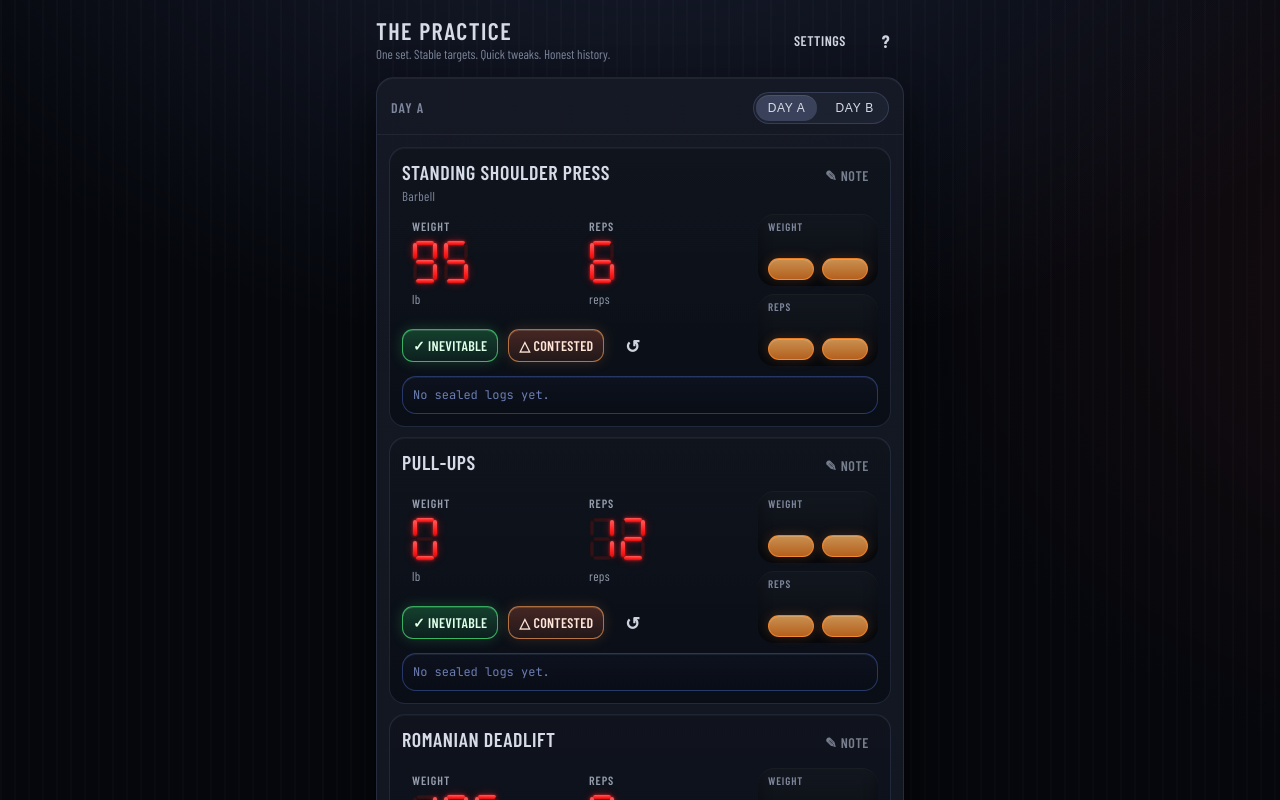
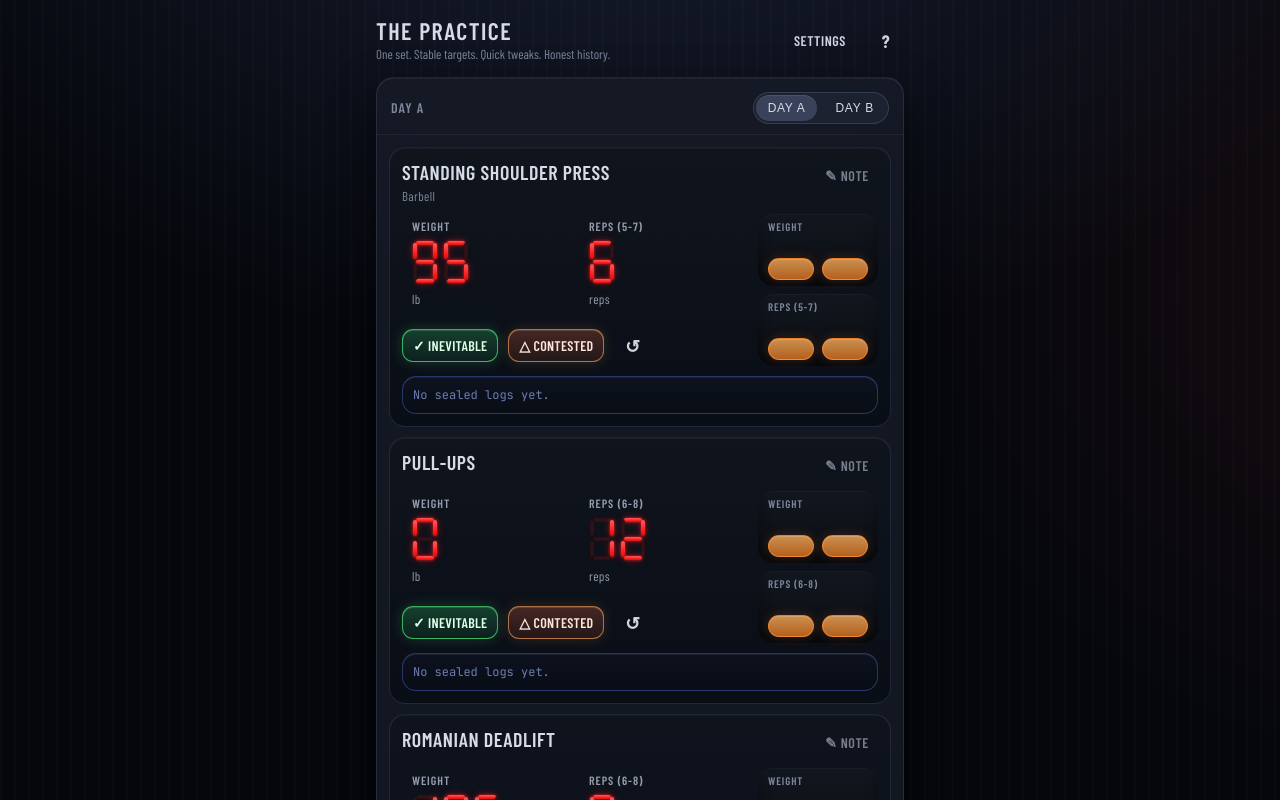
Before and after one commit to comeauchristian-ux/the-practice, a React (Vite) app: page / in a window 1280 px wide. Shown: the top 800 px of the page. Built offline with nearby package versions, Linux system fonts and the light colour scheme.

Commit message:
added rep ranges

```diff
--- a/src/App.jsx
+++ b/src/App.jsx
@@ -200,6 +200,32 @@ const SEGMENT_MAP = {
   '9': ['a','b','c','d','f','g'],
 }
 
+const REP_RANGE_BY_ID = {
+  ohp: '5-7',
+  squat: '5-7',
+  pullups: '6-8',
+  chinups: '6-8',
+  inclinedb: '6-8',
+  rdl: '6-8',
+  tbar: '8-10',
+  dips: '6-10',
+  legcurl: '10-15',
+  legext: '10-15',
+  pecdeck: '10-15',
+  revpec: '10-15',
+  calves: '8-12',
+  skull: '8-12',
+  preacher: '8-12',
+  latraise: '12-20',
+  backext: '8-15',
+  legraises: '8-15',
+}
+
+function getRepLabel(exercise){
+  const range = REP_RANGE_BY_ID[exercise?.id]
+  return range ? `Reps (${range})` : 'Reps'
+}
+
 function formatSegmentNumber(value){
   if(typeof value !== 'number' || Number.isNaN(value)) return '0'
   const rounded = Math.round(value * 10) / 10
@@ -260,7 +286,7 @@ function formatTarget(ex, entry, plan){
     primary: `${w} lb`,
     secondary: `${r} reps`,
     left: { label: 'Weight', value: w, unit: 'lb' },
-    right: { label: 'Reps', value: r, unit: 'reps' },
+    right: { label: getRepLabel(ex), value: r, unit: 'reps' },
   }
 }
 
@@ -367,7 +393,7 @@ function ExerciseTile({
                 </div>
               </div>
               <div className="stepGroup">
-                <div className="stepLabel">Reps</div>
+                <div className="stepLabel">{getRepLabel(exercise)}</div>
                 <div className="stepBtns">
                   <button className="stepBtn" aria-label="Decrease reps" title="Decrease reps" onClick={() => onAdjust(exercise.id, 'reps', -exercise.repsStep)} />
                   <button className="stepBtn" aria-label="Increase reps" title="Increase reps" onClick={() => onAdjust(exercise.id, 'reps', +exercise.repsStep)} />
```
